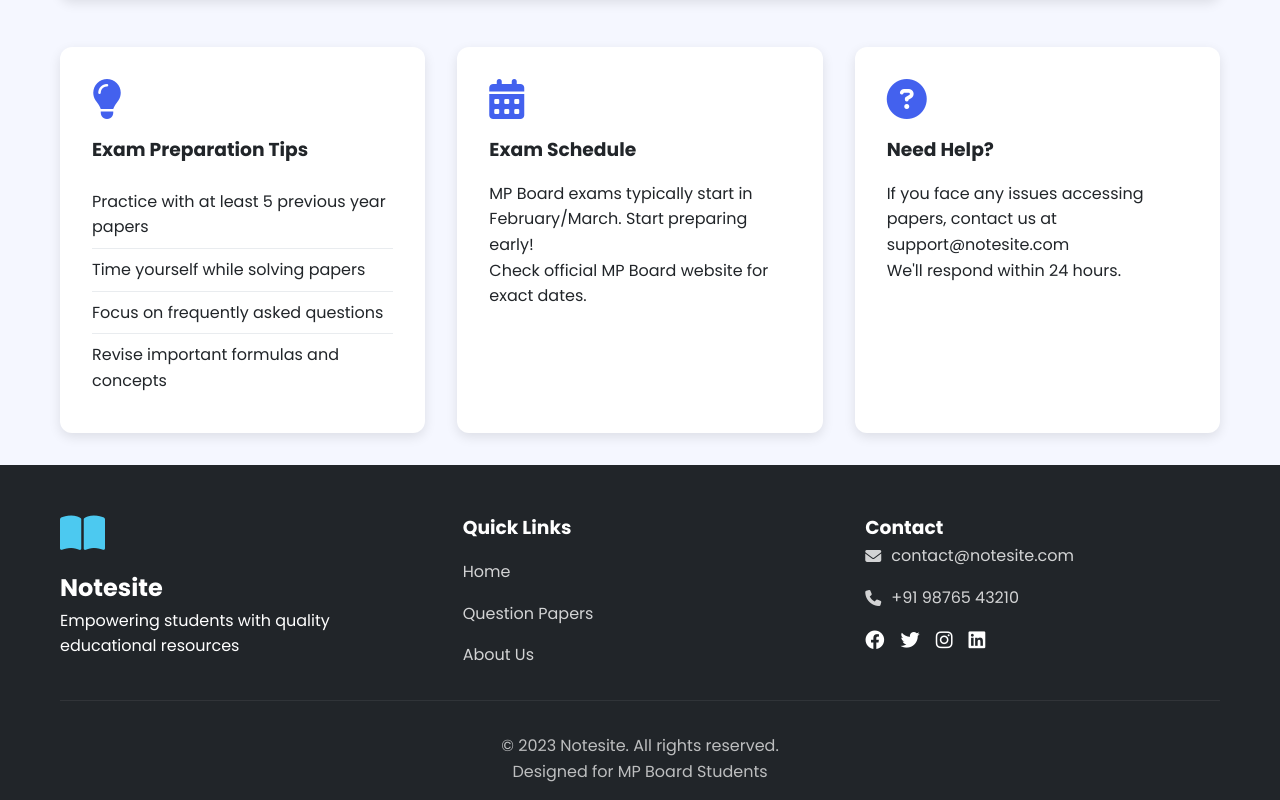
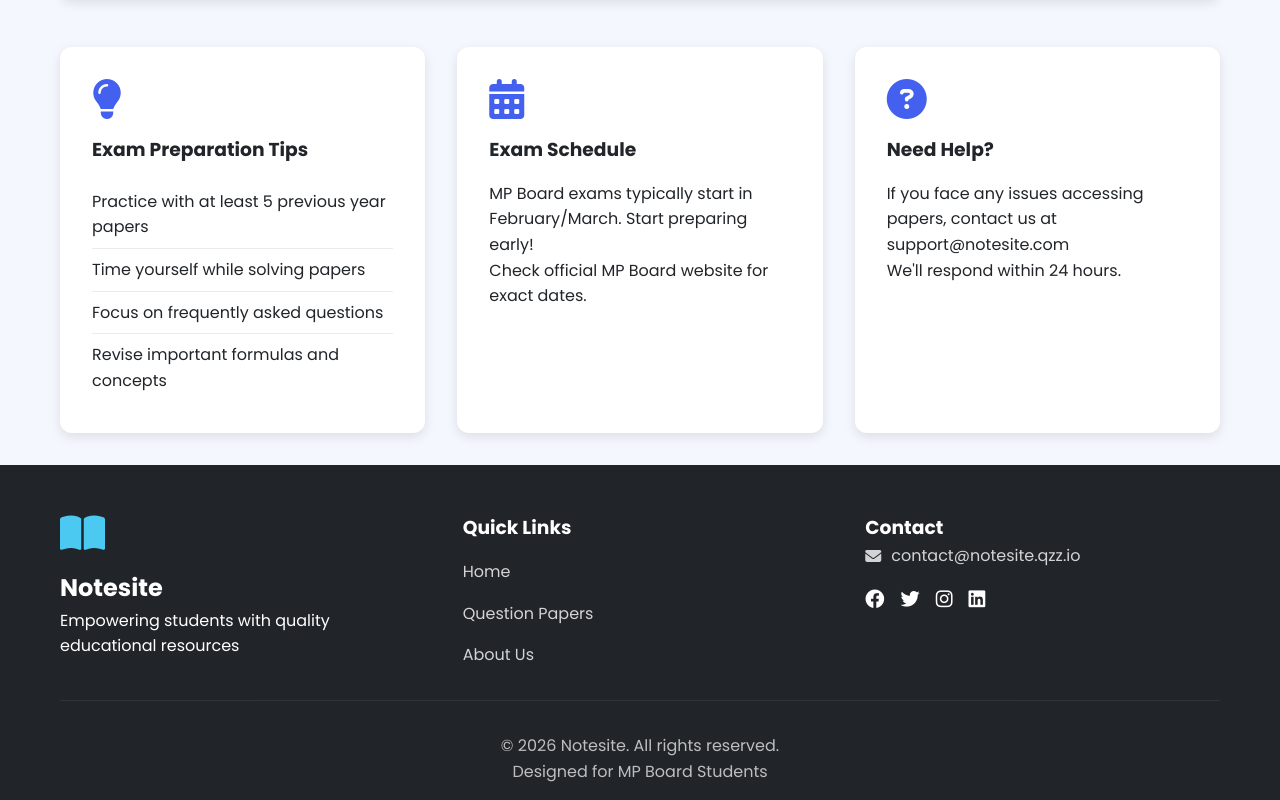
Before and after one commit to aarav252001rr-alt/notesite, a plain HTML site: page papers.html in a window 1280 px wide. Shown: the part 1188-1988 px from the top of the page. Drawn offline with Linux system fonts and the light colour scheme.

Commit message:
Update papers.html

```diff
--- a/papers.html
+++ b/papers.html
@@ -137,8 +137,8 @@
                 </div>
                 <div class="footer-contact">
                     <h3>Contact</h3>
-                    <p><i class="fas fa-envelope"></i> contact@notesite.com</p>
-                    <p><i class="fas fa-phone"></i> +91 98765 43210</p>
+                    <p><i class="fas fa-envelope"></i> contact@notesite.qzz.io</p>
+
                     <div class="social-icons">
                         <a href="#"><i class="fab fa-facebook"></i></a>
                         <a href="#"><i class="fab fa-twitter"></i></a>
@@ -148,7 +148,7 @@
                 </div>
             </div>
             <div class="footer-bottom">
-                <p>&copy; 2023 Notesite. All rights reserved.</p>
+                <p>&copy; 2026 Notesite. All rights reserved.</p>
                 <p>Designed for MP Board Students</p>
             </div>
         </div>
```
